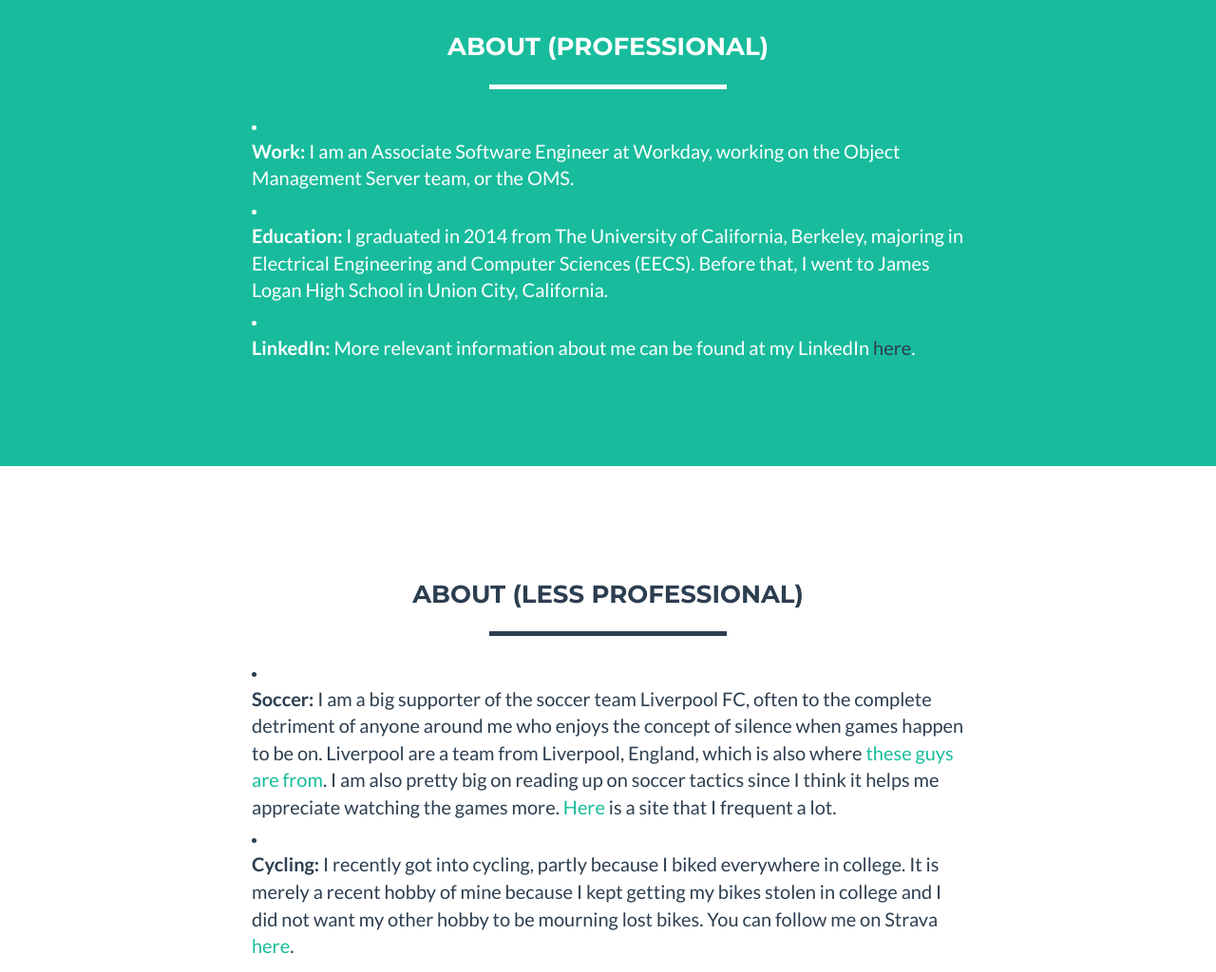
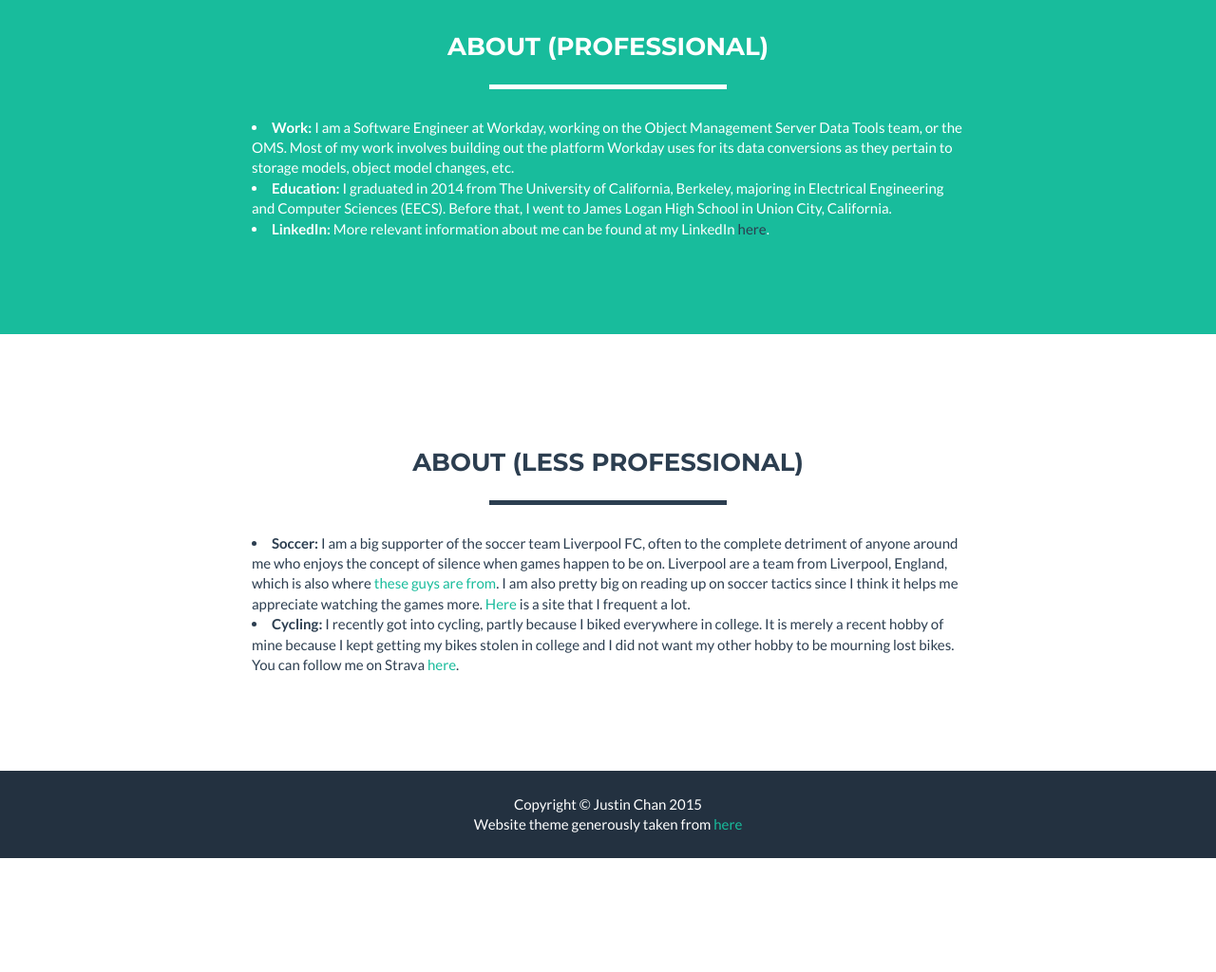
Before and after one commit to justinchan/justinchan.github.io, a plain HTML site: page index.html in a window 1280 px wide. Shown: the part 1140-2164 px from the top of the page at 95% size. After the commit the page ends 2044 px from the top, so only its background shows below. Drawn offline with nearby package versions, Linux system fonts and the light colour scheme.

Commit message:
Update index.html

```diff
--- a/index.html
+++ b/index.html
@@ -115,9 +115,9 @@
             <div class="row">
                 <div class="col-lg-8 col-lg-offset-2">
                     <ui>
-                      <li><p><b>Work:</b> I am an Associate Software Engineer at Workday, working on the Object Management Server team, or the OMS.</p></li>
-                      <li><p><b>Education:</b> I graduated in 2014 from The University of California, Berkeley, majoring in Electrical Engineering and Computer Sciences (EECS). Before that, I went to James Logan High School in Union City, California.</p></li>
-                      <li><p><b>LinkedIn:</b> More relevant information about me can be found at my LinkedIn <a target="_blank" href="https://www.linkedin.com/in/justinchan">here</a>.
+                      <li><b>Work:</b> I am a Software Engineer at Workday, working on the Object Management Server Data Tools team, or the OMS. Most of my work involves building out the platform Workday uses for its data conversions as they pertain to storage models, object model changes, etc.</li>
+                      <li><b>Education:</b> I graduated in 2014 from The University of California, Berkeley, majoring in Electrical Engineering and Computer Sciences (EECS). Before that, I went to James Logan High School in Union City, California.</li>
+                      <li><b>LinkedIn:</b> More relevant information about me can be found at my LinkedIn <a target="_blank" href="https://www.linkedin.com/in/justinchan">here</a>.
                 </div>
             </div>
         </div>
@@ -136,8 +136,8 @@
             <div class="row">
                 <div class="col-lg-8 col-lg-offset-2">
                     <ui>
-                      <li><p><b>Soccer:</b> I am a big supporter of the soccer team Liverpool FC, often to the complete detriment of anyone around me who enjoys the concept of silence when games happen to be on. Liverpool are a team from Liverpool, England, which is also where <a target="_blank" href="https://en.wikipedia.org/wiki/The_Beatles">these guys are from</a>. I am also pretty big on reading up on soccer tactics since I think it helps me appreciate watching the games more. <a target="_blank" href=" http://outsideoftheboot.com/">Here</a> is a site that I frequent a lot.</p></li>
-                      <li><p><b>Cycling:</b> I recently got into cycling, partly because I biked everywhere in college. It is merely a recent hobby of mine because I kept getting my bikes stolen in college and I did not want my other hobby to be mourning lost bikes. You can follow me on Strava <a target="_blank" href="https://www.strava.com/athletes/10747086">here</a>.</p></li>
+                      <li><b>Soccer:</b> I am a big supporter of the soccer team Liverpool FC, often to the complete detriment of anyone around me who enjoys the concept of silence when games happen to be on. Liverpool are a team from Liverpool, England, which is also where <a target="_blank" href="https://en.wikipedia.org/wiki/The_Beatles">these guys are from</a>. I am also pretty big on reading up on soccer tactics since I think it helps me appreciate watching the games more. <a target="_blank" href=" http://outsideoftheboot.com/">Here</a> is a site that I frequent a lot.</li>
+                      <li><b>Cycling:</b> I recently got into cycling, partly because I biked everywhere in college. It is merely a recent hobby of mine because I kept getting my bikes stolen in college and I did not want my other hobby to be mourning lost bikes. You can follow me on Strava <a target="_blank" href="https://www.strava.com/athletes/10747086">here</a>.</li>
                 </div>
             </div>
         </div>
```
